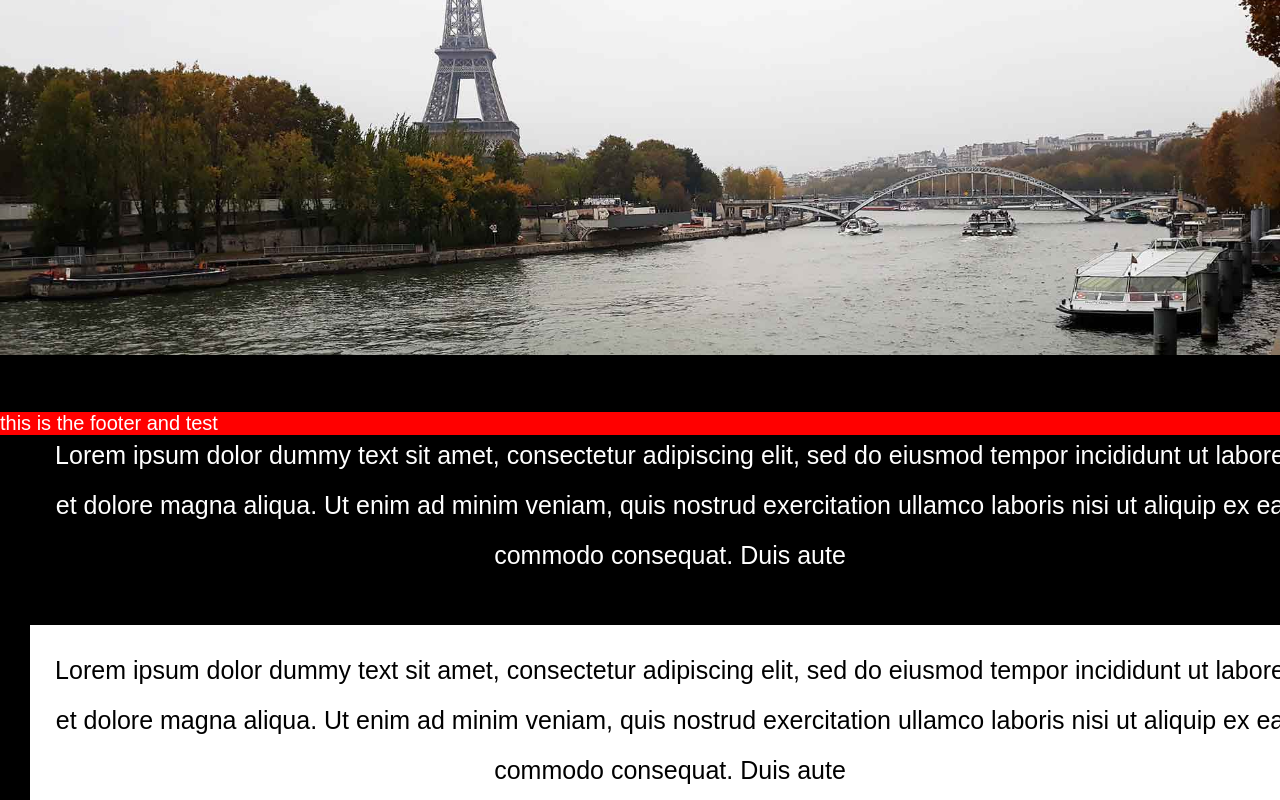
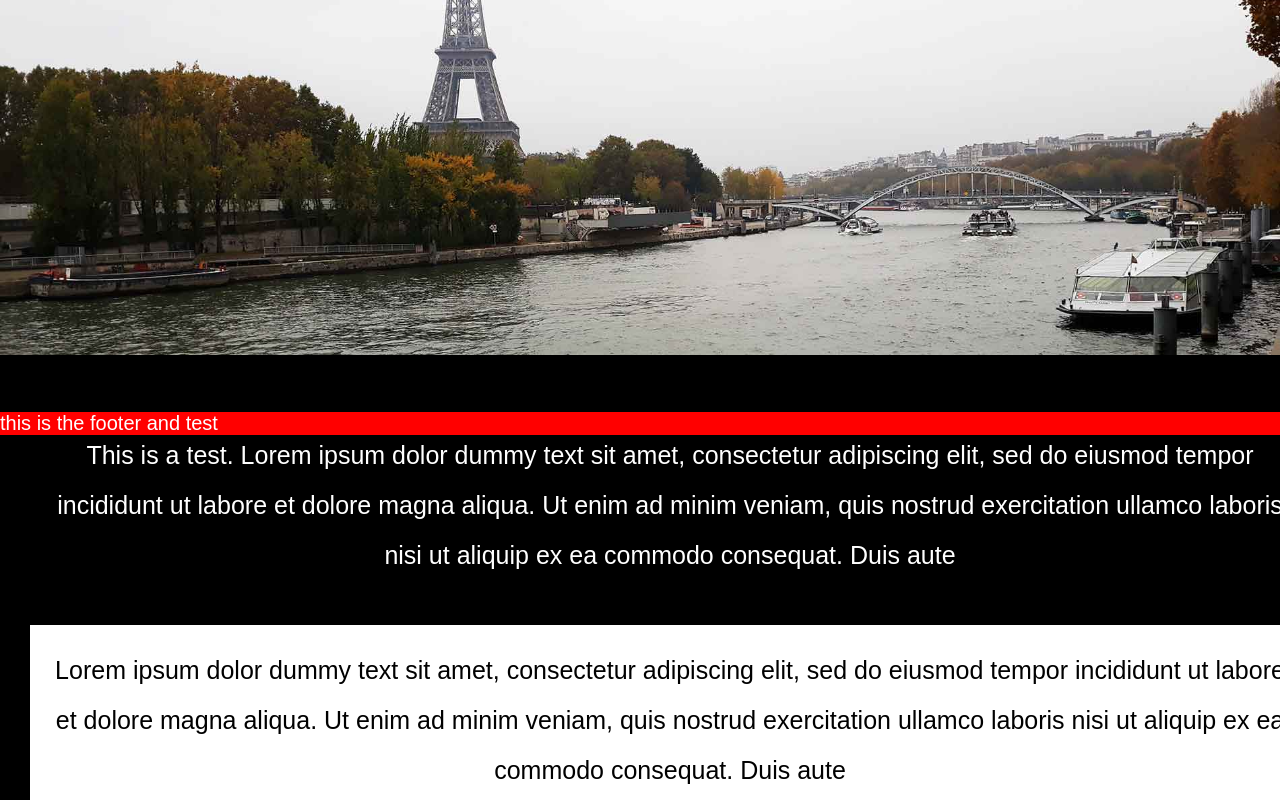
Before and after one commit to usedbrain3/html1, a plain HTML site: page index.html in a window 1280 px wide. Shown: the part 365-1165 px from the top of the page. Drawn offline with nearby package versions, Linux system fonts and the light colour scheme.

Commit message:
Update index.html

```diff
--- a/index.html
+++ b/index.html
@@ -164,7 +164,7 @@ nav ul li {
 
 <div class="content">
 
- <p>Lorem ipsum dolor dummy text sit amet, consectetur adipiscing elit, sed do eiusmod tempor incididunt ut labore et dolore magna aliqua. Ut enim ad minim veniam, quis nostrud exercitation ullamco laboris nisi ut aliquip ex ea commodo consequat. Duis aute </p>
+ <p>This is a test. Lorem ipsum dolor dummy text sit amet, consectetur adipiscing elit, sed do eiusmod tempor incididunt ut labore et dolore magna aliqua. Ut enim ad minim veniam, quis nostrud exercitation ullamco laboris nisi ut aliquip ex ea commodo consequat. Duis aute </p>
  <p>Lorem ipsum dolor dummy text sit amet, consectetur adipiscing elit, sed do eiusmod tempor incididunt ut labore et dolore magna aliqua. Ut enim ad minim veniam, quis nostrud exercitation ullamco laboris nisi ut aliquip ex ea commodo consequat. Duis aute </p>
  <p>Lorem ipsum dolor dummy text sit amet, consectetur adipiscing elit, sed do eiusmod tempor incididunt ut labore et dolore magna aliqua. Ut enim ad minim veniam, quis nostrud exercitation ullamco laboris nisi ut aliquip ex ea commodo consequat. Duis aute </p>
  <p>Lorem ipsum dolor dummy text sit amet, consectetur adipiscing elit, sed do eiusmod tempor incididunt ut labore et dolore magna aliqua. Ut enim ad minim veniam, quis nostrud exercitation ullamco laboris nisi ut aliquip ex ea commodo consequat. Duis aute </p>
```
